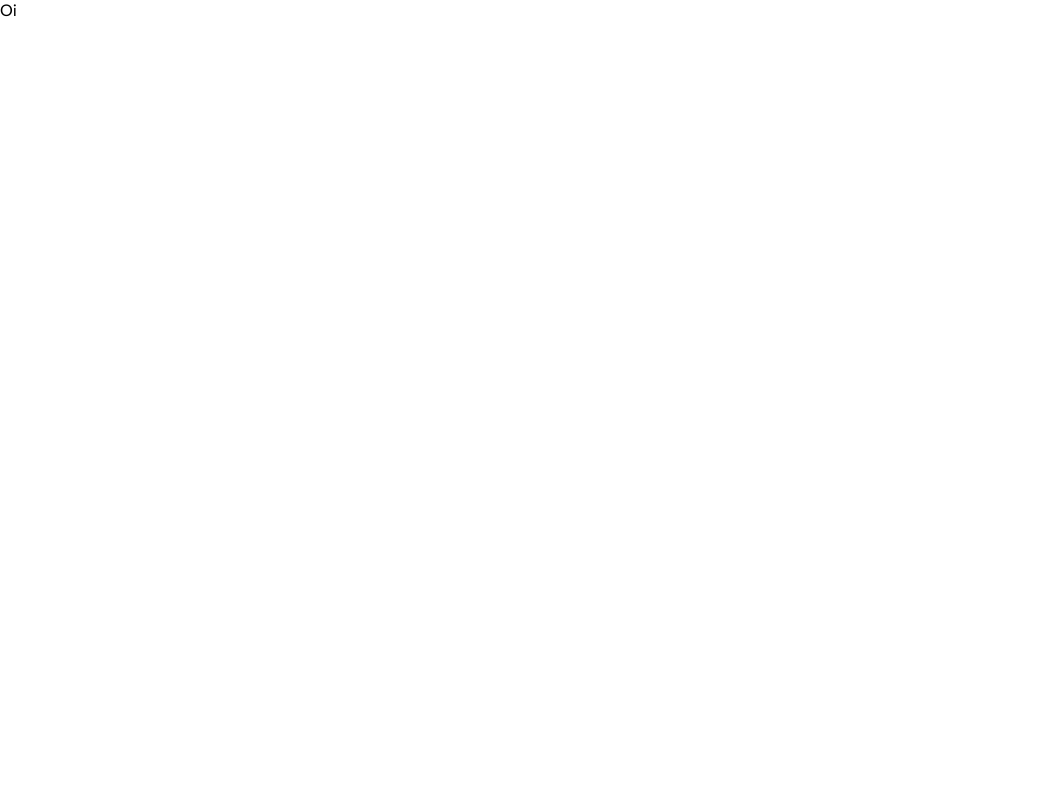
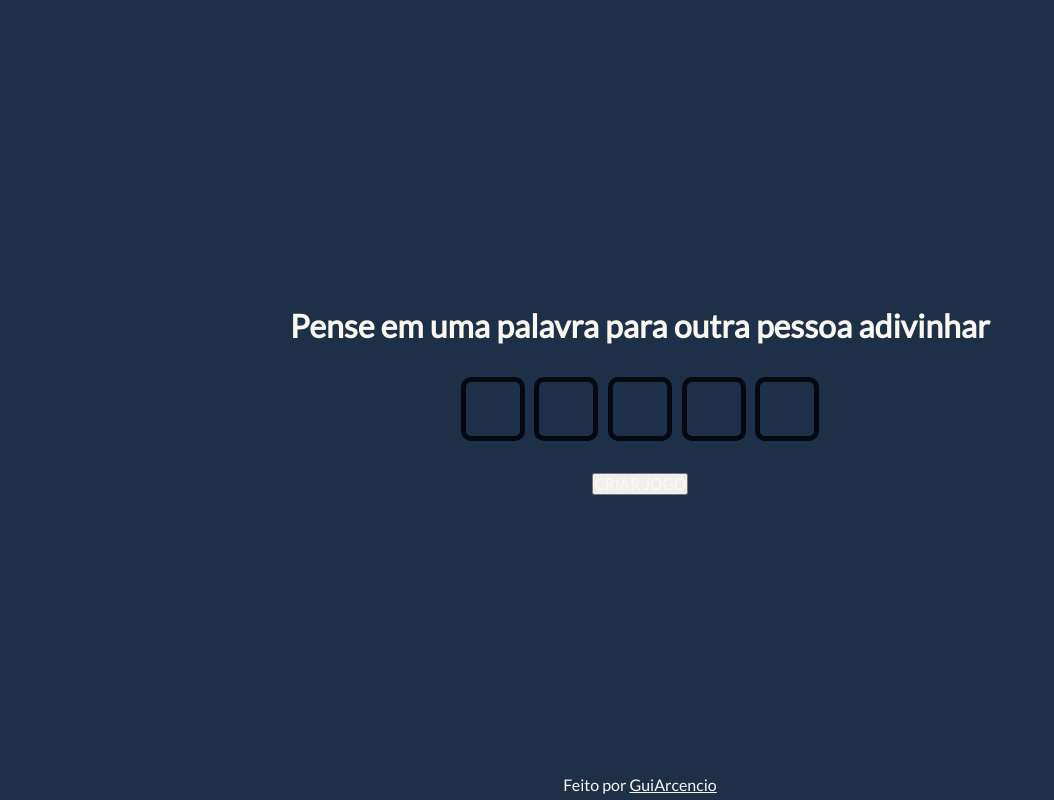
Before and after one commit to GuiArcencio/letradas, a Next.js app: page / in a window 1280 px wide. Shown: the whole page, without its empty margins (0-1054 px from the left). Built offline with nearby package versions, Linux system fonts and the light colour scheme.

Commit message:
home prototype

```diff
--- a/package.json
+++ b/package.json
@@ -10,7 +10,8 @@
   "dependencies": {
     "next": "12.0.8",
     "react": "17.0.2",
-    "react-dom": "17.0.2"
+    "react-dom": "17.0.2",
+    "sass": "^1.48.0"
   },
   "devDependencies": {
     "eslint": "8.6.0",
--- a/pages/_app.js
+++ b/pages/_app.js
@@ -1,4 +1,4 @@
-import "../styles/globals.css";
+import "../styles/globals.scss";
 
 function App({ Component, pageProps }) {
     return <Component {...pageProps} />;
--- a/pages/index.js
+++ b/pages/index.js
@@ -1,7 +1,46 @@
+import Head from "next/head";
+import { useState, useEffect } from "react";
+
+import styles from "../styles/Home.module.scss";
+
 export default function Home() {
+    const [letterArray, setLetterArray] = useState(["", "", "", "", ""]);
+
+    function keyPressed({ key }) {
+        const keyUpper = key.toUpperCase();
+    }
+
+    useEffect(() => {
+        window.addEventListener("keyup", keyPressed);
+        return () => {
+            window.removeEventListener("keyup", keyPressed);
+        };
+    }, []);
+
     return (
-        <div>
-            <p>Oi</p>
+        <div className={styles.content}>
+            <Head>
+                <title>Letrados</title>
+                <meta name="viewport" content="initial-scale=1.0, width=device-width" />
+            </Head>
+
+            <div className={styles.main}>
+                <h1>Pense em uma palavra para outra pessoa adivinhar</h1>
+                <ul>
+                    {letterArray.map((letter, i) => (
+                        <li key={i}>
+                            {letterArray[i]}
+                        </li>
+                    ))}
+                </ul>
+                <button>
+                    <h3>CRIAR JOGO</h3>
+                </button>
+            </div>
+
+            <div className={styles.footer}>
+                <p>Feito por <a href="https://github.com/GuiArcencio" target="_blank" rel="noreferrer">GuiArcencio</a></p>
+            </div>
         </div>
     );
 }
--- /dev/null
+++ b/styles/Home.module.scss
@@ -0,0 +1,55 @@
+@import "variables";
+
+.content {
+    display: flex;
+    flex-direction: column;
+    justify-content: center;
+    align-items: center;
+    width: 100%;
+    height: 100vh;
+}
+
+.main {
+    display: flex;
+    flex-direction: column;
+    align-items: center;
+    width: 60%;
+    gap: 2rem;
+
+    h1 {
+        font-size: 2rem;
+        text-align: center;
+    }
+
+    ul {
+        display: flex;
+        flex-direction: row;
+        justify-content: center;
+        gap: 0.6rem;
+
+        li {
+            font-family: Lato, sans-serif;
+            font-weight: bold;
+            font-size: 2rem;
+            width: 4rem;
+            height: 4rem;
+            text-align: center;
+            border-radius: 10px;
+            background-color: $darkblue;
+            color: $whitish;
+            border: 5px solid $blackish;
+        }
+    }
+}
+
+.footer {
+    position: absolute;
+    bottom: 0.4rem;
+
+    p {
+        font-size: 1rem;
+        a {
+            text-decoration: underline;
+        }
+    }
+}
--- /dev/null
+++ b/styles/_variables.scss
@@ -0,0 +1,7 @@
+$blackish: #06080F;
+$clear: #f0ebd8;
+$darkclear: #1D190C;
+$whitish: #F9F7F0;
+$lightblue: #748CAB;
+$blue: #3E5C76;
+$darkblue: #1E3048;
--- a/styles/globals.css
+++ b/styles/globals.scss
@@ -1,13 +1,23 @@
 @import url('https://fonts.googleapis.com/css2?family=Lato&display=swap');
+@import "variables";
 
 * {
   padding: 0;
   margin: 0;
   font-family: Lato, sans-serif;
+  color: $whitish;
   box-sizing: border-box;
+}
+
+body {
+  background-color: $darkblue;
 }
 
 a {
   color: inherit;
   text-decoration: none;
 }
+
+ul {
+  list-style: none;
+}
```
Also changed, not shown: 1 other file (tests, documents, lock files or other folders).
